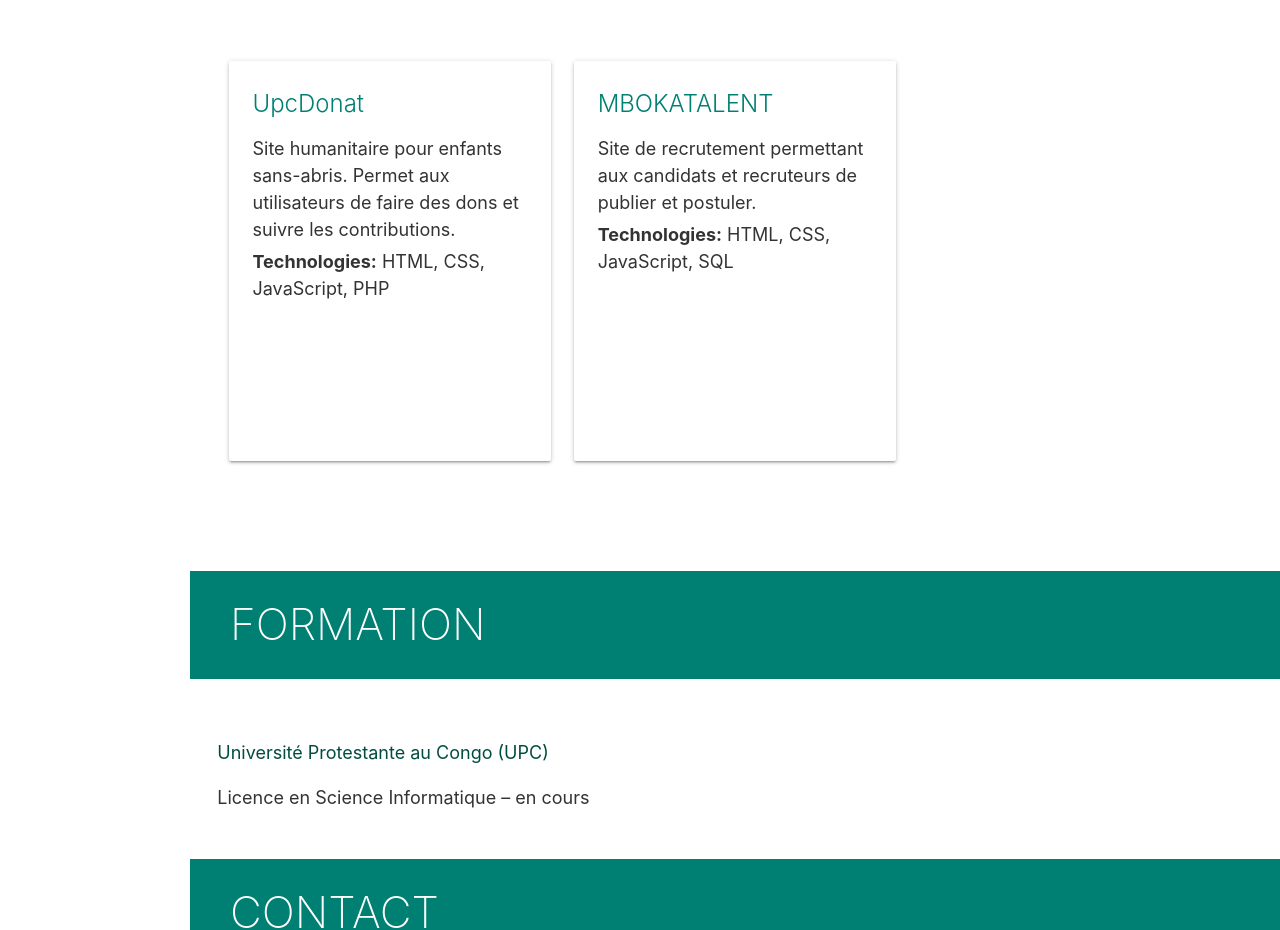
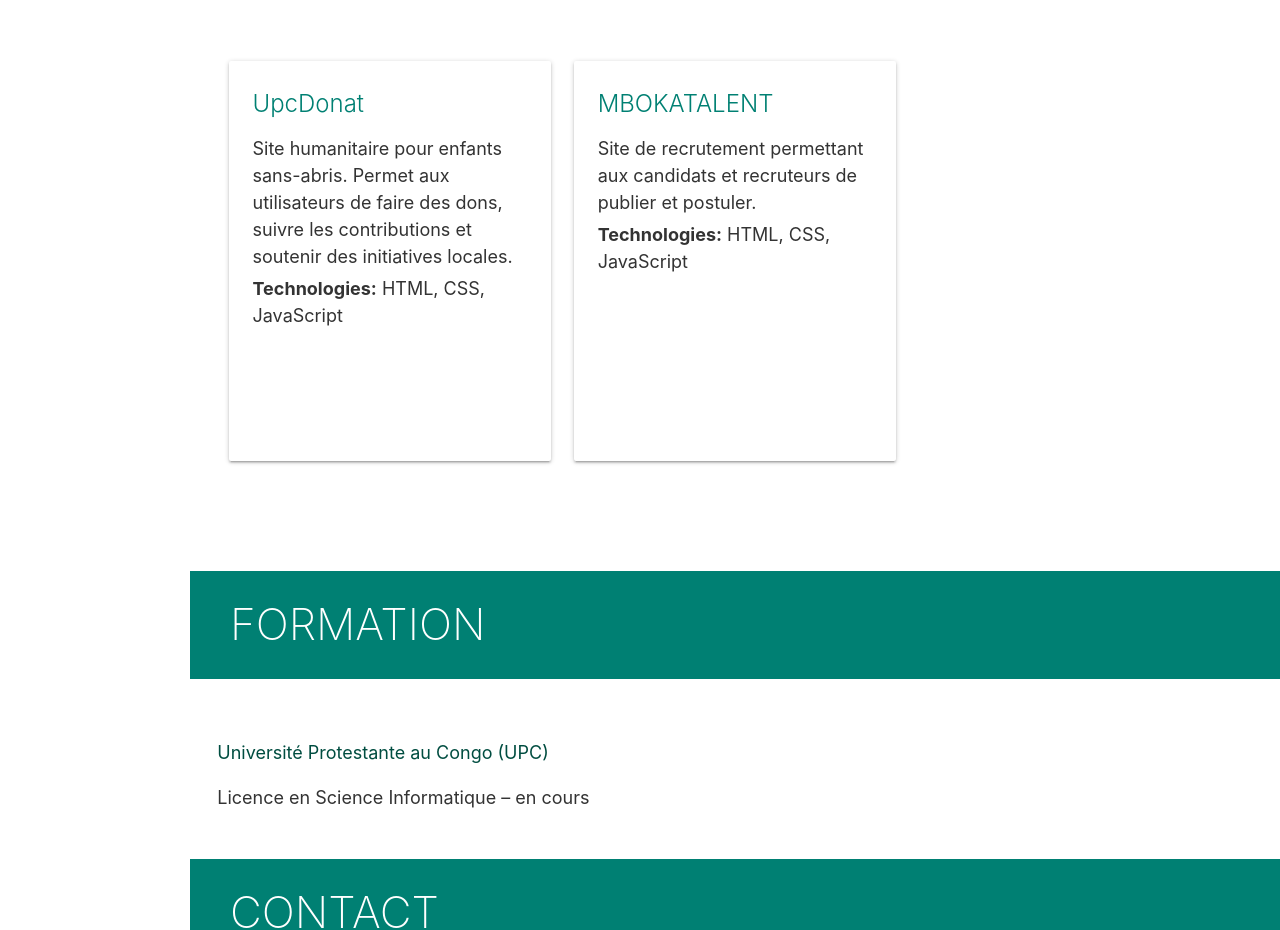
Before and after one commit to jeanne2007/porfolio, a plain HTML site: page index.html in a window 1280 px wide. Shown: the part 1660-2590 px from the top of the page. Drawn offline with nearby package versions, Linux system fonts and the light colour scheme.

Commit message:
pas un portant

```diff
--- a/index.html
+++ b/index.html
@@ -77,7 +77,7 @@
       </div>
     </section>
 
-    <!-- PROJECTS -->
+
 <section id="projects" class="section scrollspy">
   <h3 class="page-title teal white-text">Projets</h3>
   <div class="container">
@@ -88,8 +88,8 @@
         <div class="card medium">
           <div class="card-content">
             <span class="card-title teal-text">UpcDonat</span>
-                <p>Site humanitaire pour enfants sans-abris. Permet aux utilisateurs de faire des dons et suivre les contributions.</p>
-                <p><b>Technologies:</b> HTML, CSS, JavaScript, PHP</p>
+            <p>Site humanitaire pour enfants sans-abris. Permet aux utilisateurs de faire des dons, suivre les contributions et soutenir des initiatives locales.</p>
+            <p><b>Technologies:</b> HTML, CSS, JavaScript</p>
           </div>
         </div>
       </div>
@@ -100,7 +100,7 @@
           <div class="card-content">
             <span class="card-title teal-text">MBOKATALENT</span>
             <p>Site de recrutement permettant aux candidats et recruteurs de publier et postuler.</p>
-                <p><b>Technologies:</b> HTML, CSS, JavaScript, SQL</p>
+            <p><b>Technologies:</b> HTML, CSS, JavaScript</p>
           </div>
         </div>
       </div>
@@ -108,7 +108,6 @@
     </div>
   </div>
 </section>
-
     <!-- EDUCATION -->
     <section id="education" class="section scrollspy">
       <h3 class="page-title teal white-text">Formation</h3>
```
Lines whose indentation alone changed are shown as unchanged.
